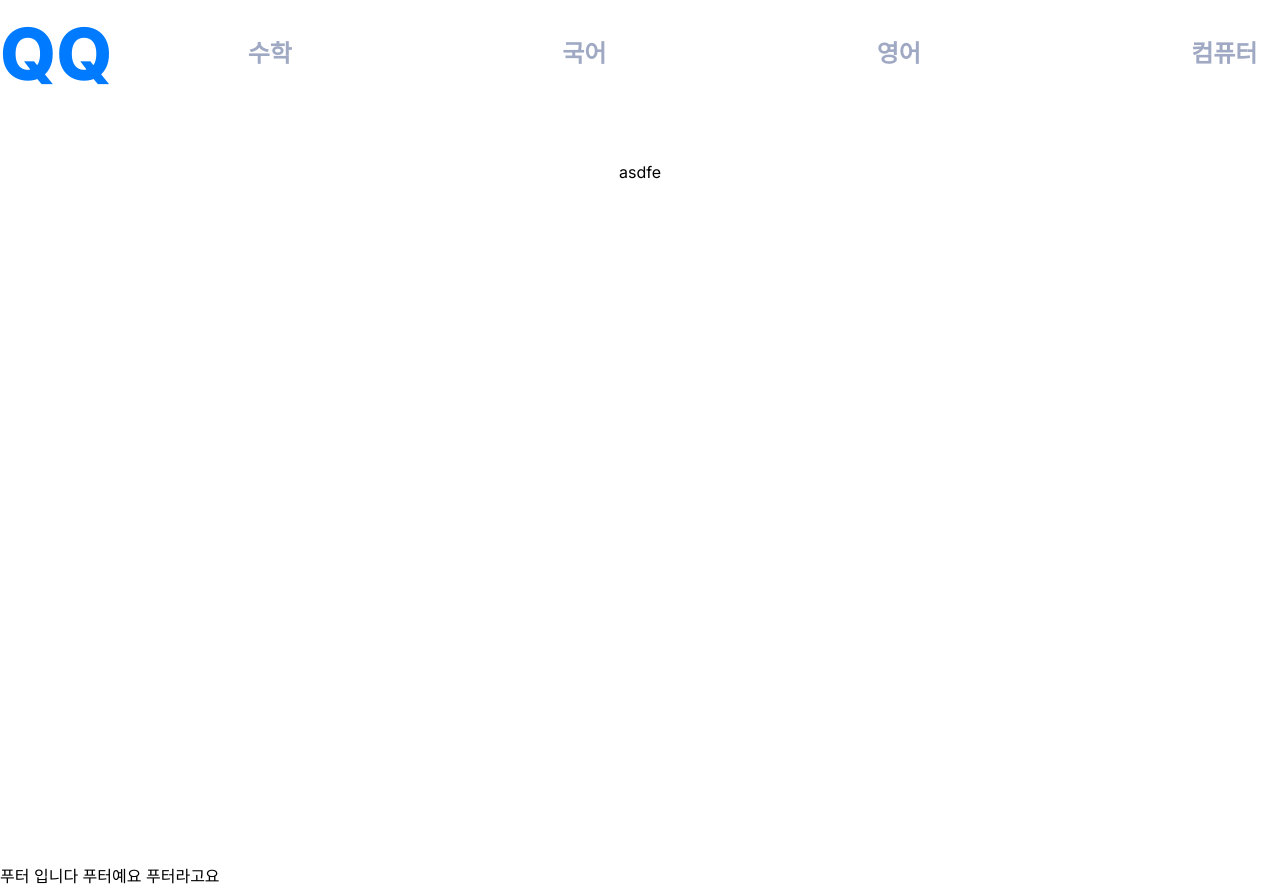
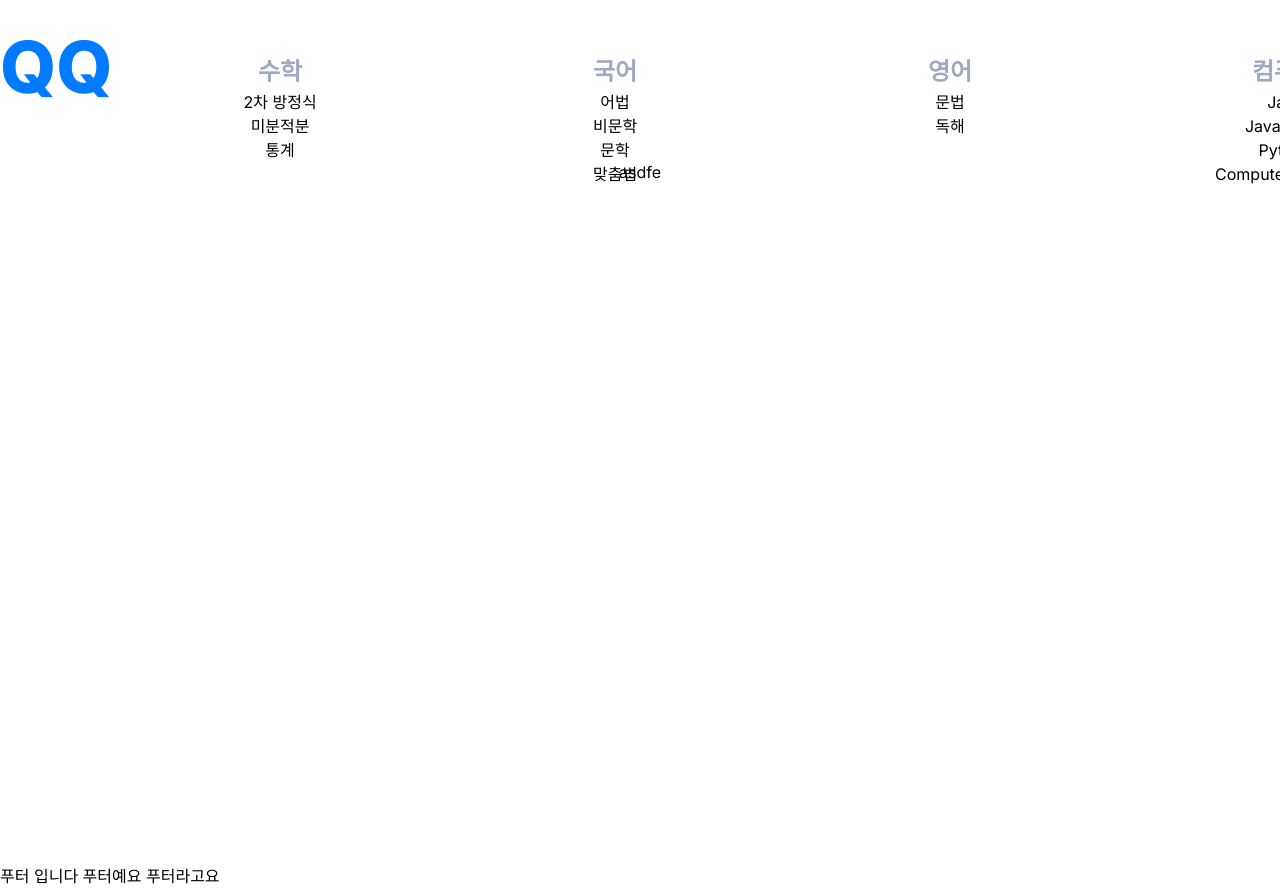
Before and after one commit to BANGWON-LEE/quiz-project, a Next.js app: page / in a window 1280 px wide. Shown: the top 888 px of the page. Built offline with nearby package versions, Linux system fonts and the light colour scheme.

Commit message:
add : 메뉴 UI 작업 중

```diff
--- a/src/components/common/text/TextFieldTitle.tsx
+++ b/src/components/common/text/TextFieldTitle.tsx
@@ -7,5 +7,3 @@ export default function TextFieldTitle(props: TextFiledType) {
 
   return <h2 className="text-[1.50rem] font-bold text-primary-400">{text}</h2>
 }
-
-// export default TextFieldTitle;
--- a/src/components/layout/header/Header.tsx
+++ b/src/components/layout/header/Header.tsx
@@ -1,6 +1,6 @@
 'use client'
 import LogoFiled from '@/components/common/text/LogoField'
-import React from 'react'
+import React, { Fragment } from 'react'
 import menuArr from '../../../data/menu.json'
 import TextFieldTitle from '@/components/common/text/TextFieldTitle'
 import TextFieldLink from '@/components/common/text/TextFiledLink'
@@ -12,11 +12,24 @@ export default function Header() {
         <div>
           <LogoFiled />
         </div>
-        <div className="flex justify-around w-[80rem]">
-          {menuArr.menu.map((el) => (
-            <div key={el.title}>
-              <TextFieldTitle text={el.title} />
-            </div>
+        <div className="flex justify-around w-full pt-[3.4rem]">
+          {menuArr.menu.map((el, index) => (
+            <Fragment key={'menuIndex' + index}>
+              <div className="grid items-baseline text-center h-auto w-[15rem] ">
+                <div key={el.title}>
+                  <TextFieldTitle text={el.title} />
+                </div>
+                <div className="relative w-auto min-h-11">
+                  <div className="w-[15rem] grid items-center absolute">
+                    {el.subMenu.map((sub, subIndex) => (
+                      <div className="mx-auto" key={el.subMenu + '' + index}>
+                        {sub}
+                      </div>
+                    ))}
+                  </div>
+                </div>
+              </div>
+            </Fragment>
           ))}
         </div>
         <div className="flex w-[11rem] justify-between">
--- a/src/data/menu.json
+++ b/src/data/menu.json
@@ -2,7 +2,7 @@
   "menu": [
     {
       "title": "수학",
-      "subMenu": ["2차 방정식", "미분적분", "통계", "교육 과정 메뉴 4"]
+      "subMenu": ["2차 방정식", "미분적분", "통계"]
     },
     {
       "title": "국어",
```
